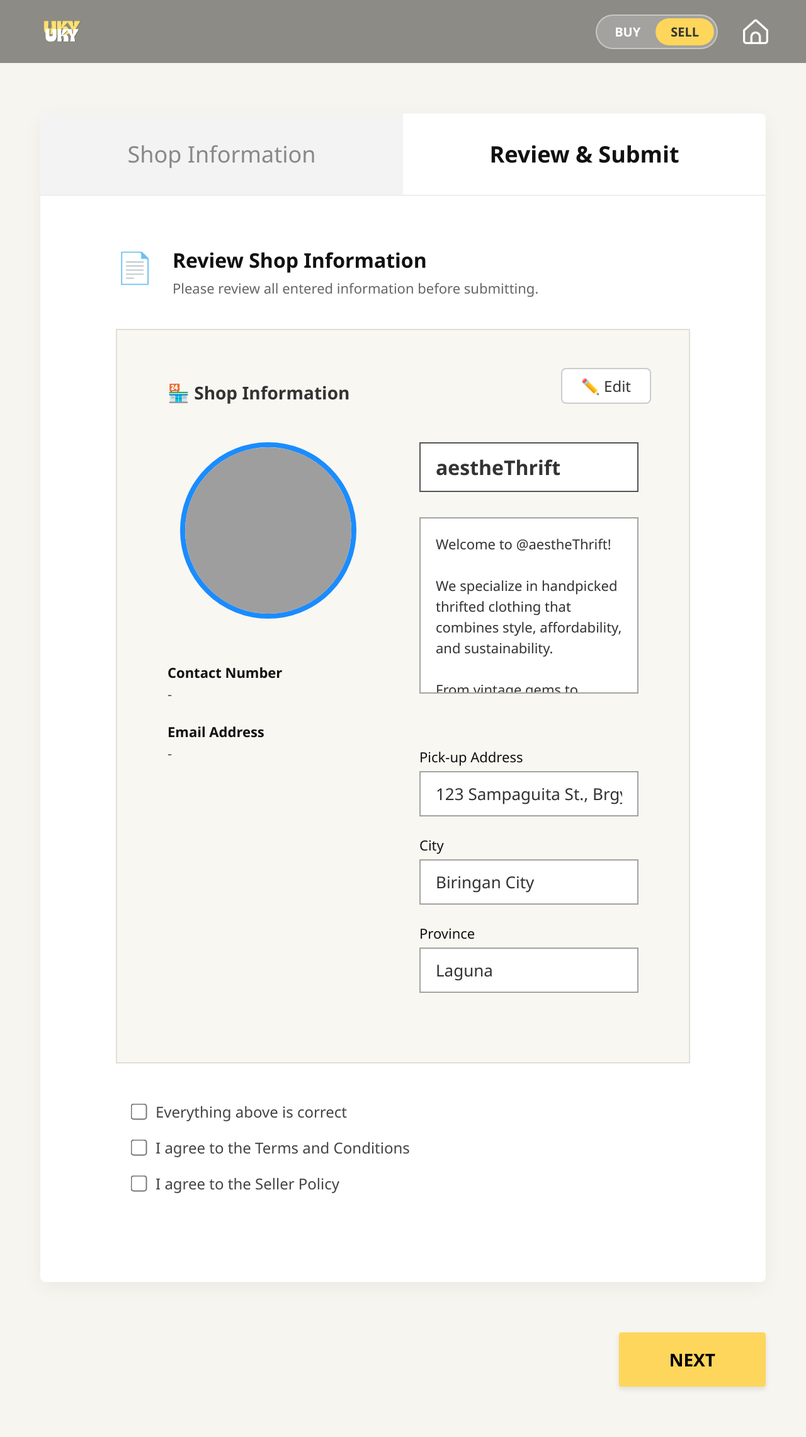
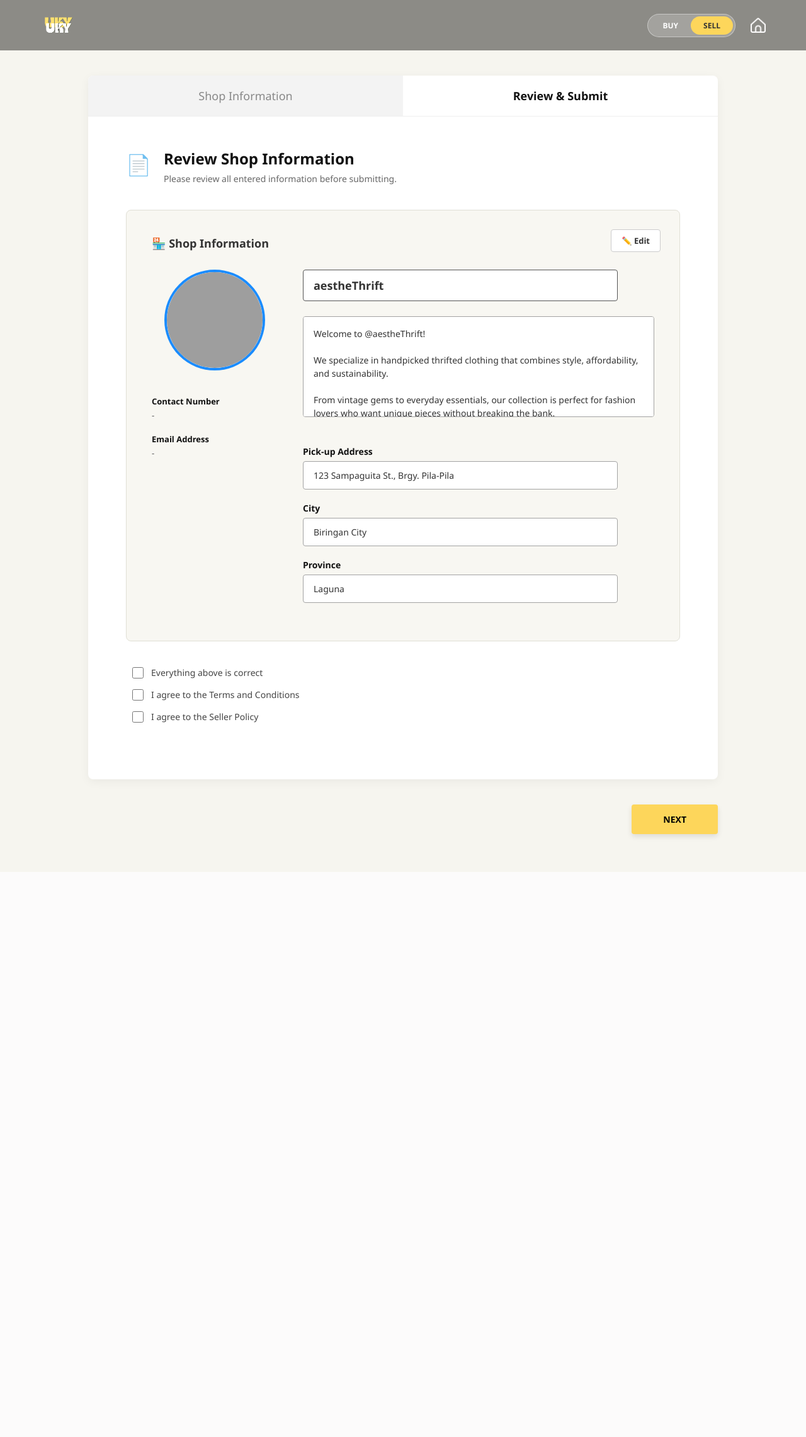
Before and after one commit to mang2mas/E_Commerce_Ukay_Repo, a Spring Boot app: page /css/ReviewSubmit.html in a window 1280 px wide. Shown: the whole page at 63% size. After the commit the page ends 1336 px from the top, so only its background shows below. Run offline with Spring Boot 4, Linux system fonts and the light colour scheme; some of the project's set-up classes (security, data sources, template engines, error pages and the like) are left out, and stand-ins take their place; grey boxes are pictures that could not be loaded.

Commit message:
Fixed sellerregistration, review submit too big

```diff
--- a/backend/src/main/resources/static/css/ReviewSubmit.html
+++ b/backend/src/main/resources/static/css/ReviewSubmit.html
@@ -11,101 +11,101 @@
 
         /* Header Styles */
         header {
-            background-color: #8c8b86; height: 100px; display: flex;
-            justify-content: space-between; align-items: center; padding: 0 60px;
+            background-color: #8c8b86; height: 80px; display: flex;
+            justify-content: space-between; align-items: center; padding: 0 5%;
         }
-        .logo-img { height: 48px; object-fit: contain; }
-        .header-actions { display: flex; align-items: center; gap: 40px; }
+        .logo-img { height: 36px; object-fit: contain; }
+        .header-actions { display: flex; align-items: center; gap: 24px; }
         .buy-sell-toggle {
             background-color: rgba(255, 255, 255, 0.2); border-radius: 40px;
-            display: flex; font-size: 20px; font-weight: bold; padding: 4px;
-            border: 2px solid rgba(255, 255, 255, 0.4); color: white;
+            display: flex; font-size: 12px; font-weight: bold; padding: 3px;
+            border: 1px solid rgba(255, 255, 255, 0.4); color: white;
         }
-        .buy-sell-toggle div { padding: 8px 24px; border-radius: 40px; cursor: pointer; }
+        .buy-sell-toggle div { padding: 6px 20px; border-radius: 40px; cursor: pointer; }
         .sell-active { background-color: #fdd65b; color: #333; }
-        .home-icon { height: 40px; cursor: pointer; }
+        .home-icon { height: 24px; cursor: pointer; }
 
         /* Main Form Container */
         .main-container {
-            width: 90%; max-width: 1800px; margin: 80px auto; background: white;
-            box-shadow: 0 8px 30px rgba(0,0,0,0.05); border-radius: 8px; overflow: hidden; padding-bottom: 60px;
+            width: 90%; max-width: 1000px; margin: 40px auto; background: white;
+            box-shadow: 0 4px 15px rgba(0,0,0,0.05); border-radius: 8px; overflow: hidden; padding-bottom: 40px;
         }
 
         /* Tabs */
-        .tabs { display: flex; border-bottom: 2px solid #eee; }
+        .tabs { display: flex; border-bottom: 1px solid #eee; }
         .tab {
-            flex: 1; text-align: center; padding: 40px; font-size: 36px; color: #888;
+            flex: 1; text-align: center; padding: 20px; font-size: 18px; color: #888;
             background-color: #f3f3f3; cursor: pointer; text-decoration: none;
         }
-        .tab.active { background-color: white; font-weight: bold; color: #111; cursor: default; border-top-right-radius: 30px; }
+        .tab.active { background-color: white; font-weight: bold; color: #111; cursor: default; border-top-right-radius: 20px; }
 
         /* Review Content */
-        .review-content { padding: 80px 120px; }
+        .review-content { padding: 50px 60px; }
 
-        .review-intro { display: flex; align-items: flex-start; gap: 30px; margin-bottom: 50px; }
-        .review-intro .doc-icon { font-size: 48px; color: #555; }
-        .review-intro h2 { font-size: 32px; margin-bottom: 8px; color: #111; }
-        .review-intro p { font-size: 22px; color: #666; }
+        .review-intro { display: flex; align-items: flex-start; gap: 20px; margin-bottom: 40px; }
+        .review-intro .doc-icon { font-size: 32px; color: #555; margin-top: 4px; }
+        .review-intro h2 { font-size: 24px; margin-bottom: 6px; color: #111; }
+        .review-intro p { font-size: 14px; color: #666; }
 
         /* Beige Review Box */
         .review-box {
-            background-color: #f8f7f2; border: 2px solid #e0dfd5; padding: 80px;
-            position: relative; margin-bottom: 60px;
+            background-color: #f8f7f2; border: 1px solid #e0dfd5; padding: 40px;
+            position: relative; margin-bottom: 40px; border-radius: 8px;
         }
 
         .btn-edit {
-            position: absolute; top: 60px; right: 60px; background: white; border: 2px solid #ccc;
-            padding: 10px 30px; border-radius: 8px; cursor: pointer; font-size: 24px; color: #333;
+            position: absolute; top: 30px; right: 30px; background: white; border: 1px solid #ccc;
+            padding: 8px 16px; border-radius: 4px; cursor: pointer; font-size: 13px; color: #333; font-weight: bold;
         }
         .btn-edit:hover { background: #f0f0f0; }
 
-        .box-title { font-size: 28px; margin-bottom: 60px; display: flex; align-items: center; gap: 20px; }
+        .box-title { font-size: 18px; margin-bottom: 30px; display: flex; align-items: center; gap: 12px; font-weight: bold; }
 
-        .review-grid { display: flex; gap: 80px; }
+        .review-grid { display: flex; gap: 40px; }
 
         /* Left Side */
-        .review-left { flex: 0 0 320px; display: flex; flex-direction: column; align-items: center; text-align: center; }
+        .review-left { flex: 0 0 200px; display: flex; flex-direction: column; align-items: center; text-align: center; }
 
         .profile-pic-container {
-            width: 280px; height: 280px; border-radius: 50%; border: 8px solid #1a8cff;
-            overflow: hidden; margin-bottom: 40px; background-color: white;
+            width: 160px; height: 160px; border-radius: 50%; border: 4px solid #1a8cff;
+            overflow: hidden; margin-bottom: 20px; background-color: white;
         }
         .profile-pic-container img { width: 100%; height: 100%; object-fit: cover; }
 
-        .contact-info { text-align: left; width: 100%; font-size: 22px; }
-        .contact-info strong { display: block; margin-top: 30px; color: #111; }
+        .contact-info { text-align: left; width: 100%; font-size: 13px; }
+        .contact-info strong { display: block; margin-top: 20px; color: #111; }
         .contact-info output { display: block; color: #555; margin-top: 4px; }
 
         /* Right Side */
         .review-right { flex: 1; }
 
         .readonly-input {
-            width: 100%; max-width: 700px; padding: 16px 24px; border: 2px solid #a3a3a3;
-            background-color: white; font-size: 26px; margin-bottom: 40px; color: #333; outline: none;
+            width: 100%; max-width: 500px; padding: 12px 16px; border: 1px solid #a3a3a3; border-radius: 4px;
+            background-color: white; font-size: 14px; margin-bottom: 24px; color: #333; outline: none;
         }
-        .bold-input { font-weight: bold; font-size: 32px; border-color: #555; }
+        .bold-input { font-weight: bold; font-size: 18px; border-color: #555; }
 
         .readonly-textarea {
-            width: 100%; height: 280px; padding: 24px; border: 2px solid #a3a3a3;
-            background-color: white; font-size: 22px; resize: none; margin-bottom: 80px;
+            width: 100%; height: 160px; padding: 16px; border: 1px solid #a3a3a3; border-radius: 4px;
+            background-color: white; font-size: 14px; resize: none; margin-bottom: 40px;
             color: #333; line-height: 1.5; outline: none;
         }
 
-        .location-fields label { display: block; font-size: 22px; margin-bottom: 8px; color: #111; }
-        .location-fields .readonly-input { margin-bottom: 30px; }
+        .location-fields label { display: block; font-size: 14px; margin-bottom: 6px; color: #111; font-weight: 600; }
+        .location-fields .readonly-input { margin-bottom: 20px; }
 
         /* Checkboxes */
-        .checkbox-section { display: flex; flex-direction: column; gap: 24px; padding-left: 20px; }
-        .checkbox-section label { font-size: 24px; color: #444; display: flex; align-items: center; gap: 20px; cursor: pointer; }
+        .checkbox-section { display: flex; flex-direction: column; gap: 16px; padding-left: 10px; }
+        .checkbox-section label { font-size: 14px; color: #444; display: flex; align-items: center; gap: 12px; cursor: pointer; }
 
-        /* Make checkboxes physically larger */
-        input[type="checkbox"] { transform: scale(2); margin-left: 10px; }
+        /* Checkbox size adjustments */
+        input[type="checkbox"] { width: 18px; height: 18px; cursor: pointer; }
 
         /* Footer / Submit Button */
-        .footer-action { width: 90%; max-width: 1800px; margin: 0 auto 80px auto; text-align: right; }
+        .footer-action { width: 90%; max-width: 1000px; margin: 0 auto 60px auto; text-align: right; }
         .btn-submit {
-            background-color: #fdd65b; border: none; padding: 24px 80px; font-weight: bold;
-            font-size: 28px; cursor: pointer; border-radius: 4px; box-shadow: 0 4px 8px rgba(0,0,0,0.1);
+            background-color: #fdd65b; border: none; padding: 14px 50px; font-weight: bold;
+            font-size: 14px; cursor: pointer; border-radius: 4px; box-shadow: 0 4px 8px rgba(0,0,0,0.1);
         }
         .btn-submit:hover { background-color: #e5bf4c; }
     </style>
```
Also changed, not shown: backend/src/main/resources/static/css/SellerRegistration.html (+32 -31 lines).
